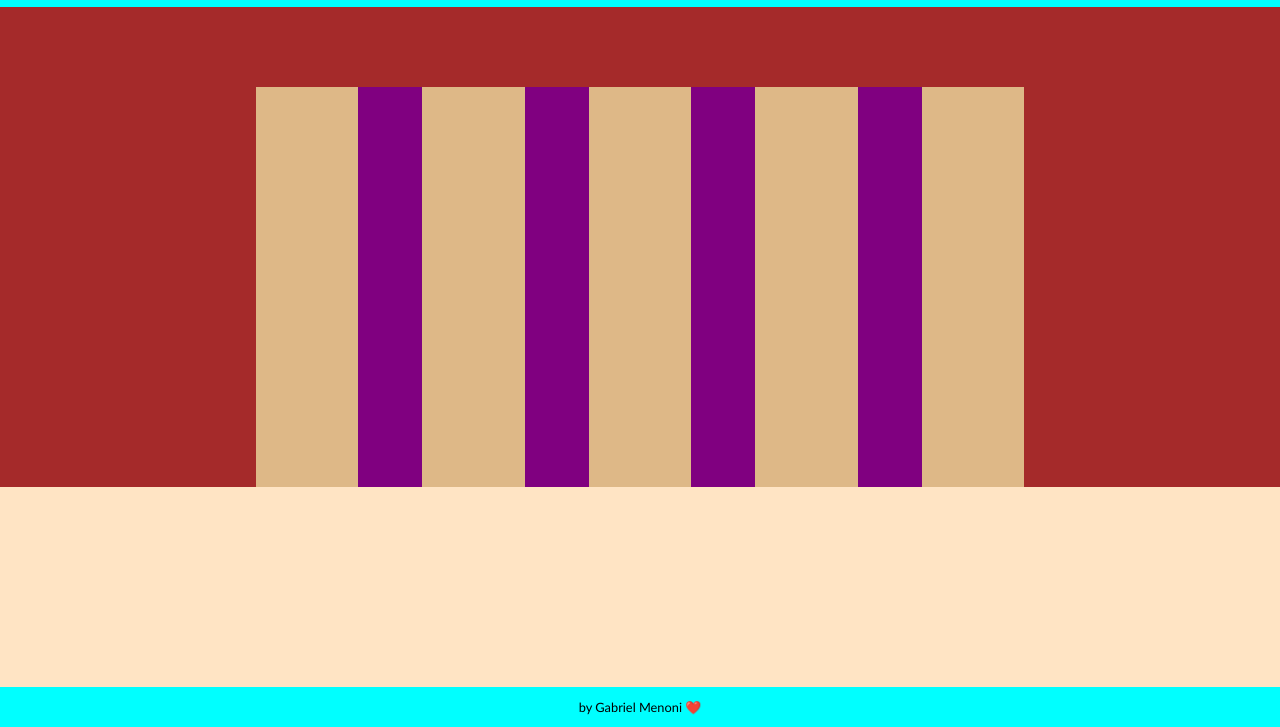
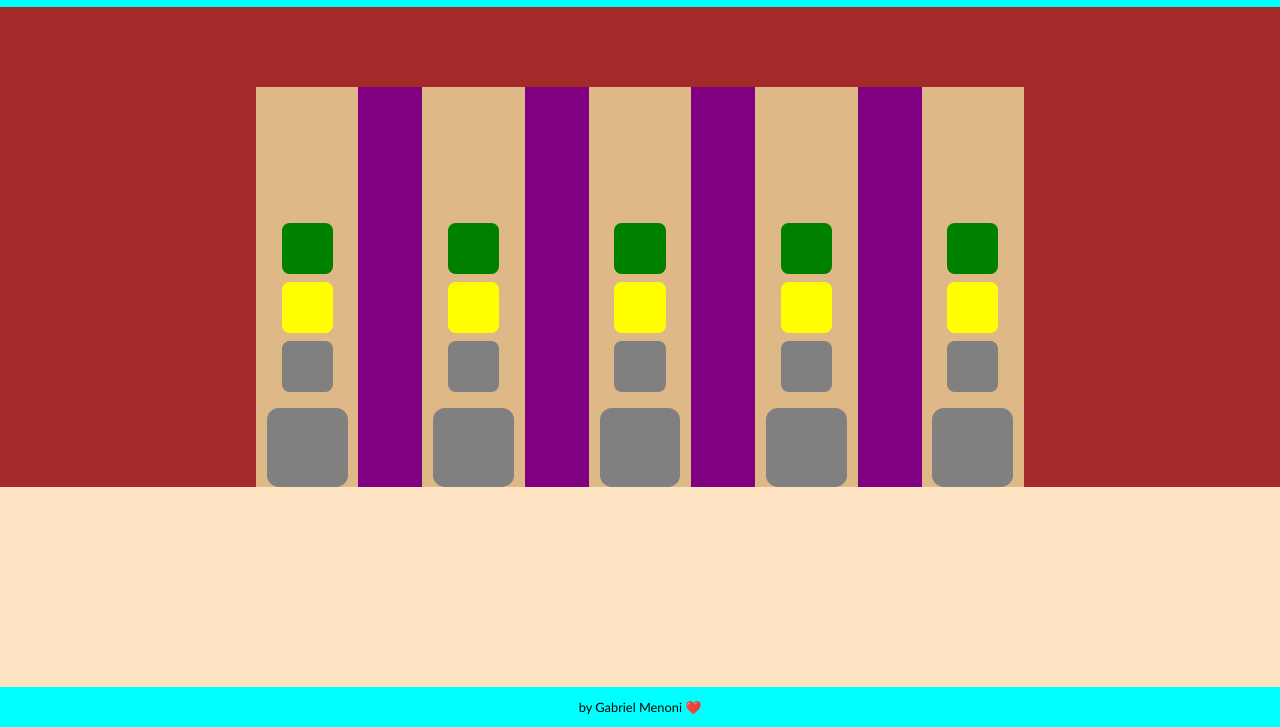
Before and after one commit to GabrielMenoni/term.ooo-solver, a website: page landing-page.html in a window 1280 px wide. Shown: the part 73-800 px from the top of the page. Drawn offline with Linux system fonts and the light colour scheme.

Commit message:
added colour functionality

```diff
--- a/landing-page.html
+++ b/landing-page.html
@@ -12,11 +12,36 @@
         <div id="content">
             <div id="letters">
                 <div id="rows">
-                    <div id="row1" class="row"></div>
-                    <div id="row2" class="row"></div>
-                    <div id="row3" class="row"></div>
-                    <div id="row4" class="row"></div>
-                    <div id="row5" class="row"></div>
+                    <div id="row1" class="row">
+                        <button class="colbutton green" value="V" onclick="bgGreen(1)"></button>
+                        <button class="colbutton yellow" value="A" onclick="bgYellow(1)"> </button>
+                        <button class="colbutton gray" value="C" onclick="bgGray(1)"> </button>
+                        <input type="text" id="letter1"  class="letter gray" maxlength="1" oninput="getUppercase()">
+                    </div>
+                    <div id="row2" class="row">
+                        <button class="colbutton green" value="V" onclick="bgGreen(2)"> </button>
+                        <button class="colbutton yellow" value="A" onclick="bgYellow(2)"> </button>
+                        <button class="colbutton gray" value="C" onclick="bgGray(2)"> </button>
+                        <input type="text" id="letter2" class="letter gray" maxlength="1" oninput="getUppercase()">
+                    </div>
+                    <div id="row3" class="row">
+                        <button class="colbutton green" value="V" onclick="bgGreen(3)"> </button>
+                        <button class="colbutton yellow" value="A" onclick="bgYellow(3)"> </button>
+                        <button class="colbutton gray" value="C" onclick="bgGray(3)"> </button>
+                        <input type="text" id="letter3" class="letter gray" maxlength="1" oninput="getUppercase()">
+                    </div>
+                    <div id="row4" class="row">
+                        <button class="colbutton green" value="V" onclick="bgGreen(4)"> </button>
+                        <button class="colbutton yellow" value="A" onclick="bgYellow(4)"> </button>
+                        <button class="colbutton gray" value="C" onclick="bgGray(4)"> </button>
+                        <input type="text" id="letter4" class="letter gray" maxlength="1" oninput="getUppercase()">
+                    </div>
+                    <div id="row5" class="row">
+                        <button class="colbutton green" value="V" onclick="bgGreen(5)"> </button>
+                        <button class="colbutton yellow" value="A" onclick="bgYellow(5)"> </button>
+                        <button class="colbutton gray" value="C" onclick="bgGray(5)"> </button>
+                        <input type="text" id="letter5" class="letter gray" maxlength="1" oninput="getUppercase()">
+                    </div>
                 </div>
             </div>
             <div id="tutorial"></div>
--- a/scripts.js
+++ b/scripts.js
@@ -0,0 +1,35 @@
+function getUppercase() {
+    varinput = document.querySelectorAll(".letter");
+    for(let i = 0; i< varinput.length; i++){
+        if(varinput[i].classList.contains("gray")){
+            varinput[i].value = ''
+        } else {
+            varinput[i].value = varinput[i].value.toUpperCase();
+        }
+    }
+}
+
+function bgGreen(num){
+    id = 'letter'+num
+    input = document.getElementById(id);
+    input.classList.remove("gray")
+    input.classList.remove("yellow")
+    input.classList.add("green")
+}
+
+function bgYellow(num){
+    id = 'letter'+num
+    input = document.getElementById(id);
+    input.classList.remove("green")
+    input.classList.remove("gray")
+    input.classList.add("yellow")
+}
+
+function bgGray(num){
+    id = 'letter'+num
+    input = document.getElementById(id);
+    input.classList.remove("green")
+    input.classList.remove("yellow")
+    input.classList.add("gray")
+    input.value = ''
+}
--- a/styles.css
+++ b/styles.css
@@ -52,11 +52,44 @@ body #main-wrapper #content #letters #rows {
 }
 
 body #main-wrapper #content #letters #rows .row {
+    display: flex;
+    flex-direction: column;
+    justify-content: end;
+    align-items: center;
     width: 8vw;
     height: 50vh;
     background-color: burlywood;
 }
 
+body #main-wrapper #content #letters #rows input[type="text"]{
+    width: 6vw;
+    height: 6vw;
+    border-radius: 15%;
+    text-align: center;
+    margin-top: 2vh;
+    border: 0px;
+
+}
+
+body #main-wrapper #content #letters #rows button{
+    width: 4vw;
+    height: 4vw;
+    border-radius: 15%;
+    margin-top: 1vh;
+    border: 0;
+}
+
+body #main-wrapper #content #letters #rows .green{
+    background-color: green;
+}
+
+body #main-wrapper #content #letters #rows .yellow{
+    background-color: yellow;
+}
+
+body #main-wrapper #content #letters #rows .gray{
+    background-color: gray;
+}
 
 /* Footer */
 
```
